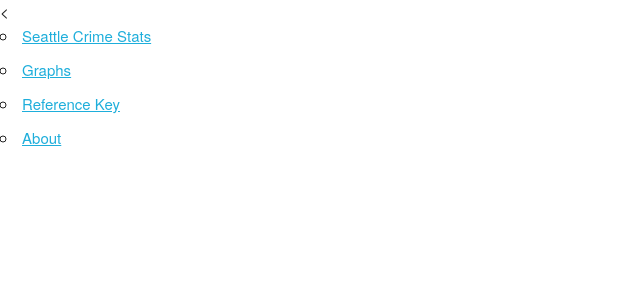
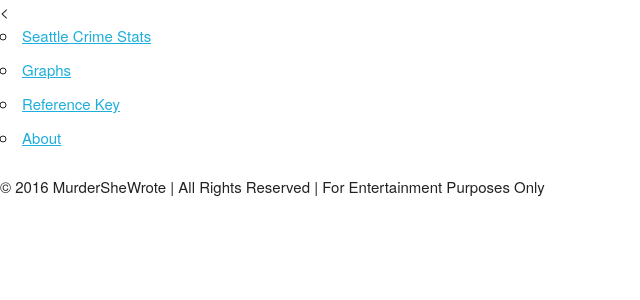
Before and after one commit to MurderSheWrote/MurderSheWroteSeattle, a Python web app: template murder/templates/index.html in a window 1280 px wide. Shown: the top 300 px of the page, without its empty margins (0-640 px from the left). Run offline with Jinja, Linux system fonts and the light colour scheme; the template is opened without the code that fills it, so the values that code supplies are empty.

Commit message:
added footer to index page

```diff
--- a/murder/templates/index.html
+++ b/murder/templates/index.html
@@ -23,5 +23,9 @@
   <div class="container">
     {% block content %}{% endblock %}
   </div>
+  <div class="push"></div>
+  <footer class="footer">
+    &copy; 2016  MurderSheWrote | All Rights Reserved | For Entertainment Purposes Only
+  </footer>
 </body>
 </html>
```
